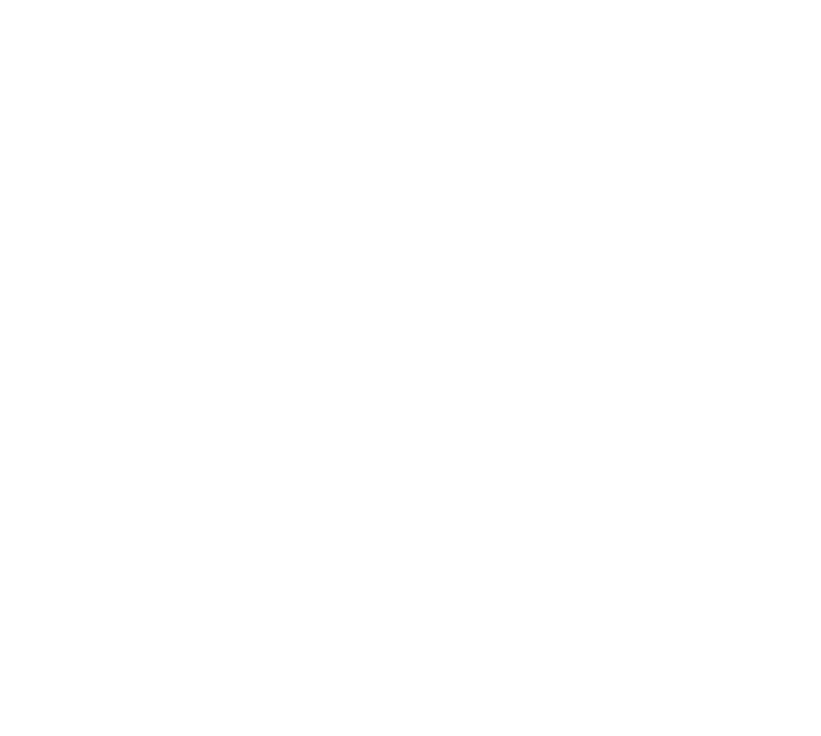
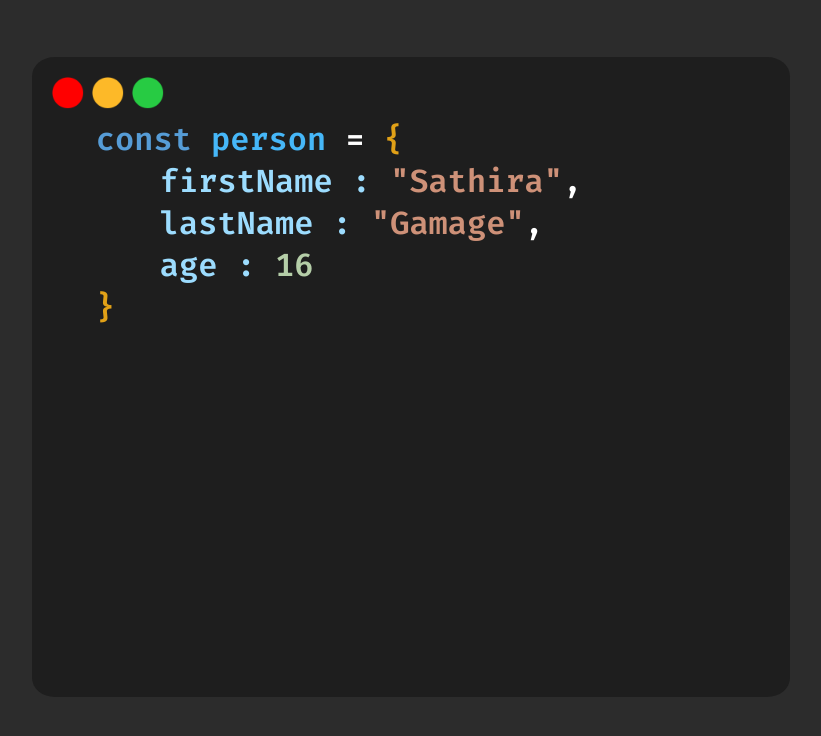
Before and after one commit to EXPOLK/sathira.github.io, a plain HTML site: page index.html in a window 1280 px wide. Shown: the whole page, without its empty margins (229-1050 px from the left). Drawn offline with Linux system fonts and the light colour scheme.

Commit message:
#1
Created the main look of the website and add the icons needed

```diff
--- a/index.html
+++ b/index.html
@@ -7,6 +7,24 @@
     <link rel="stylesheet" href="style.css">
 </head>
 <body>
+    <div class="container">
+        <div class="nav icons">
+            <div class="icon red"><img src="img/icon-red.png" alt=""></div>
+            <div class="icon yellow"><img src="img/icon-yellow.png" alt=""></div>
+            <div class="icon green"><img src="img/icon-green.png" alt=""></div>
+        </div>
 
+        <div class="container-2">
+            <div class="main text-margin">
+                <h1><span style="color: #569CD6;">const</span> <span style="color: #46B7F8;">person</span> <span style="color: white;">=</span> <span style="color: #E1A117;">{</span></h1>
+                <div class="text-margin-2">
+                    <h1><span style="color: #9CDCFE;">firstName : </span><span style="color: #CE9178;">"Sathira"</span><span style="color: white;">,</span></h1>
+                    <h1><span style="color: #9CDCFE;">lastName : </span><span style="color: #CE9178;">"Gamage"</span><span style="color: white;">,</span></h1>
+                    <h1><span style="color: #9CDCFE;">age : </span><span style="color: #B5CEA8;">16</span></h1>
+                </div>
+                <h1><span style="color: #E1A117;">}</span></h1>
+            </div>
+        </div>
+    </div>
 </body>
 </html>
--- a/style.css
+++ b/style.css
@@ -0,0 +1,58 @@
+@import url('https://fonts.googleapis.com/css2?family=Fira+Code:wght@300;600&display=swap');
+
+
+:root{
+
+}
+
+html{
+    overflow-y: hidden;
+    margin: 0;
+    padding: o;
+    background-color: #2C2C2C;
+}
+
+.container{
+    margin: 4.5% 20%;
+    height: 80vh;
+    background-color: #1E1E1E;
+    border-radius: 3%;
+    font-family: 'Fira Code', monospace;
+    font-weight: 100;
+}
+
+.container-2{
+    overflow-y: scroll;
+    height: 70vh;
+}
+
+.nav{
+    padding-top: 2vh;
+    padding-left: 2vh;
+    display: flex;
+}
+.nav img{
+    height: 5vh;
+    width: auto;
+}
+
+.main h1{
+    margin: 0;
+}
+
+.text-margin{
+    margin-left: 5vw;
+}
+.text-margin-2{
+    margin-left: 5vw;
+}
+
+.main {
+    scrollbar-width: thin;
+  }
+.main::-webkit-scrollbar {
+    width: 10px;
+  }
+  .main::-webkit-scrollbar-track {
+    background-color: darkgrey;
+  }
```
Also changed, not shown: img/icon-green.png (added), img/icon-red.png (added), img/icon-yellow.png (added).
